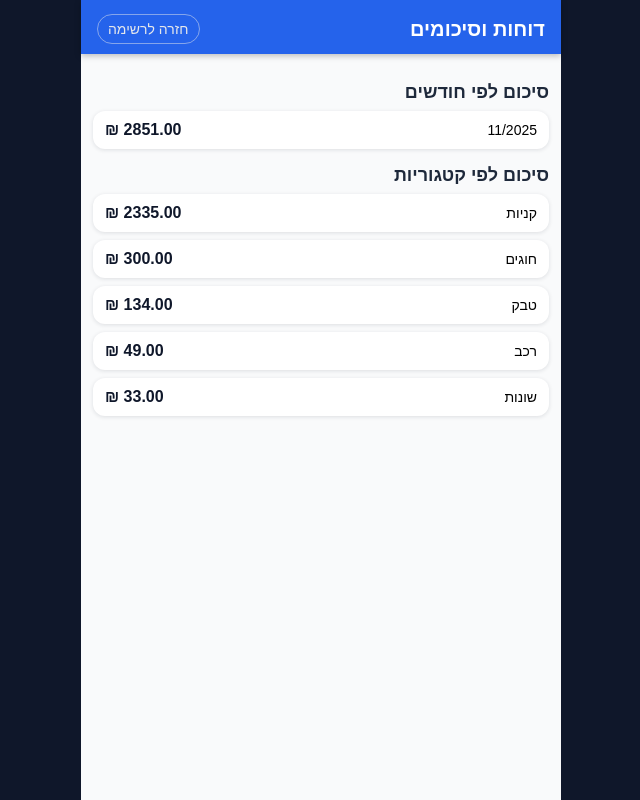
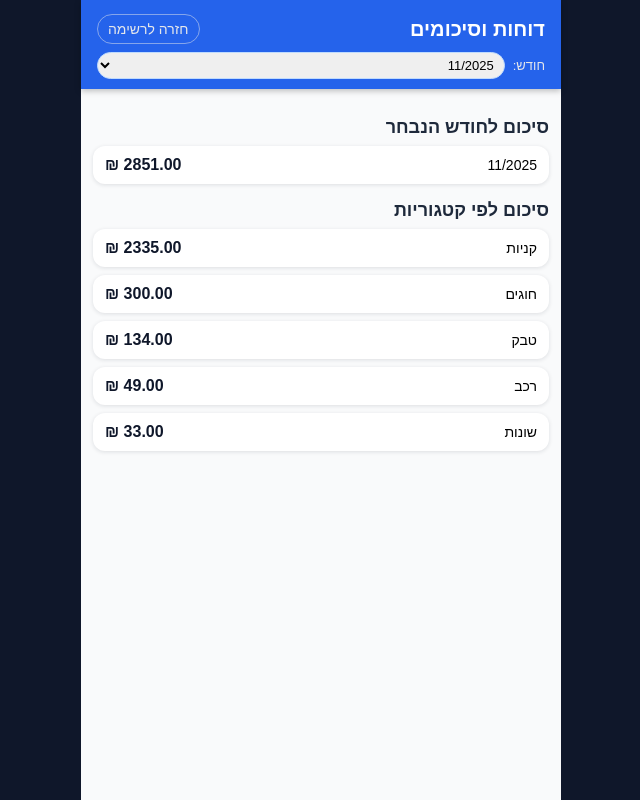
Before and after one commit to nanoo26/ma-matsavinu, a Flask app: page /reports in a window 1280 px wide. Shown: the whole page, without its empty margins (319-959 px from the left). Run offline with Flask 3, Linux system fonts and the light colour scheme; data comes from the database, SQL or seed files in the repository.

Commit message:
Enhance reports with month selection and summaries
Updated reports.html to include month selection and improved summaries.

```diff
--- a/templates/reports.html
+++ b/templates/reports.html
@@ -14,16 +14,29 @@
     <div class="app-header-top">
       <h1 class="app-title">דוחות וסיכומים</h1>
       <nav class="header-actions">
-        <a href="{{ url_for('index') }}" class="header-link">חזרה לרשימה</a>
+        <a href="{{ url_for('index', month=selected_month) }}" class="header-link">חזרה לרשימה</a>
       </nav>
     </div>
+
+    {% if months %}
+      <form method="get" class="filter-bar">
+        <label for="month-select">חודש:</label>
+        <select id="month-select" name="month" onchange="this.form.submit()">
+          {% for m in months %}
+            <option value="{{ m.key }}" {% if m.key == selected_month %}selected{% endif %}>
+              {{ m.label }}
+            </option>
+          {% endfor %}
+        </select>
+      </form>
+    {% endif %}
   </header>
 
   <main class="content">
 
-    <h2 class="section-title">סיכום לפי חודשים</h2>
+    <h2 class="section-title">סיכום לחודש הנבחר</h2>
 
-    {% if monthly_summary %}
+    {% if monthly_summary and monthly_summary|length > 0 %}
       {% for row in monthly_summary %}
         <section class="card">
           <div class="card-row">
@@ -33,12 +46,12 @@
         </section>
       {% endfor %}
     {% else %}
-      <p class="empty-state">אין עדיין נתונים להצגה.</p>
+      <p class="empty-state">אין נתונים לחודש שנבחר.</p>
     {% endif %}
 
     <h2 class="section-title">סיכום לפי קטגוריות</h2>
 
-    {% if category_summary %}
+    {% if category_summary and category_summary|length > 0 %}
       {% for row in category_summary %}
         <section class="card">
           <div class="card-row">
@@ -48,7 +61,7 @@
         </section>
       {% endfor %}
     {% else %}
-      <p class="empty-state">אין עדיין נתונים לפי קטגוריות.</p>
+      <p class="empty-state">אין עדיין נתונים לפי קטגוריות לחודש שנבחר.</p>
     {% endif %}
 
   </main>
```
